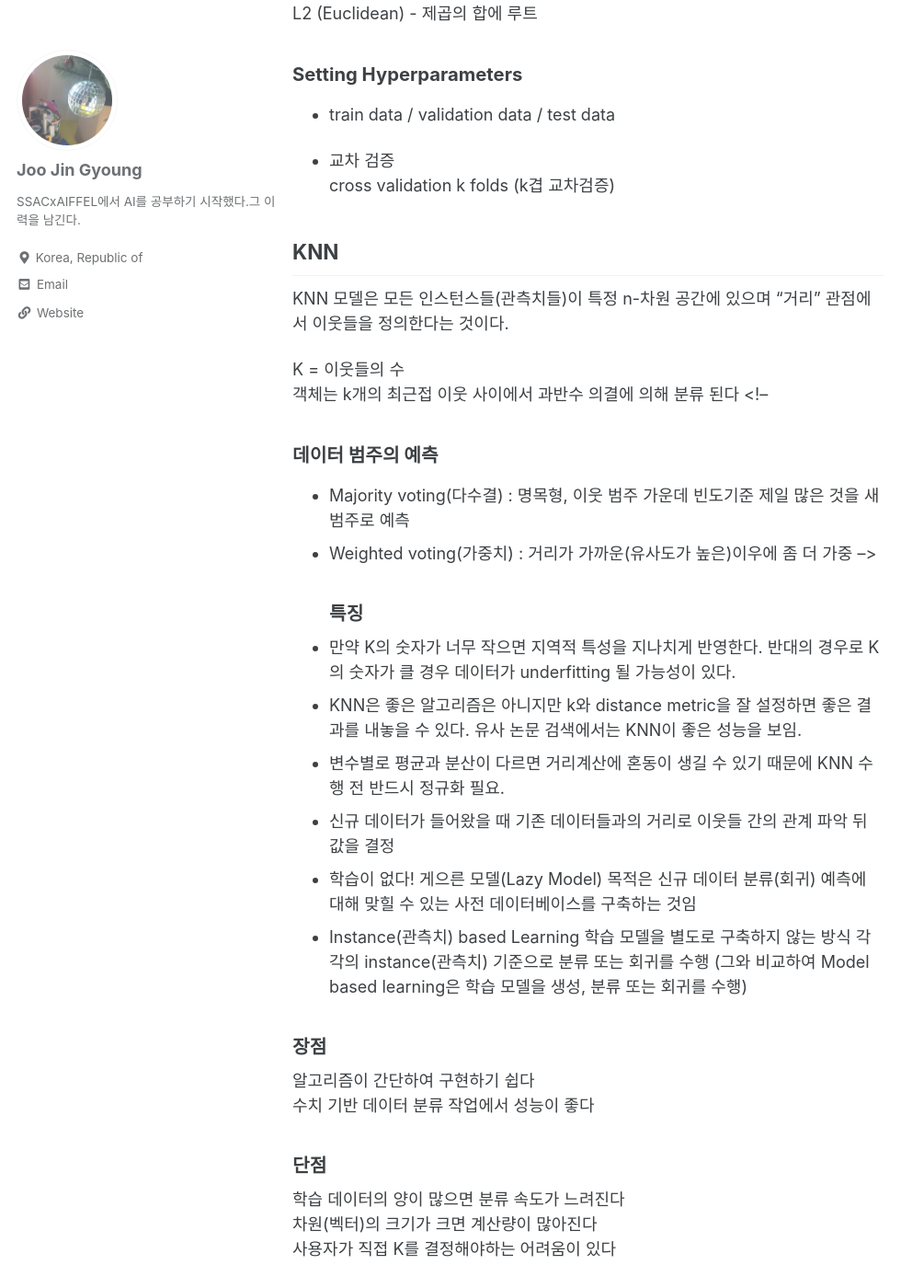
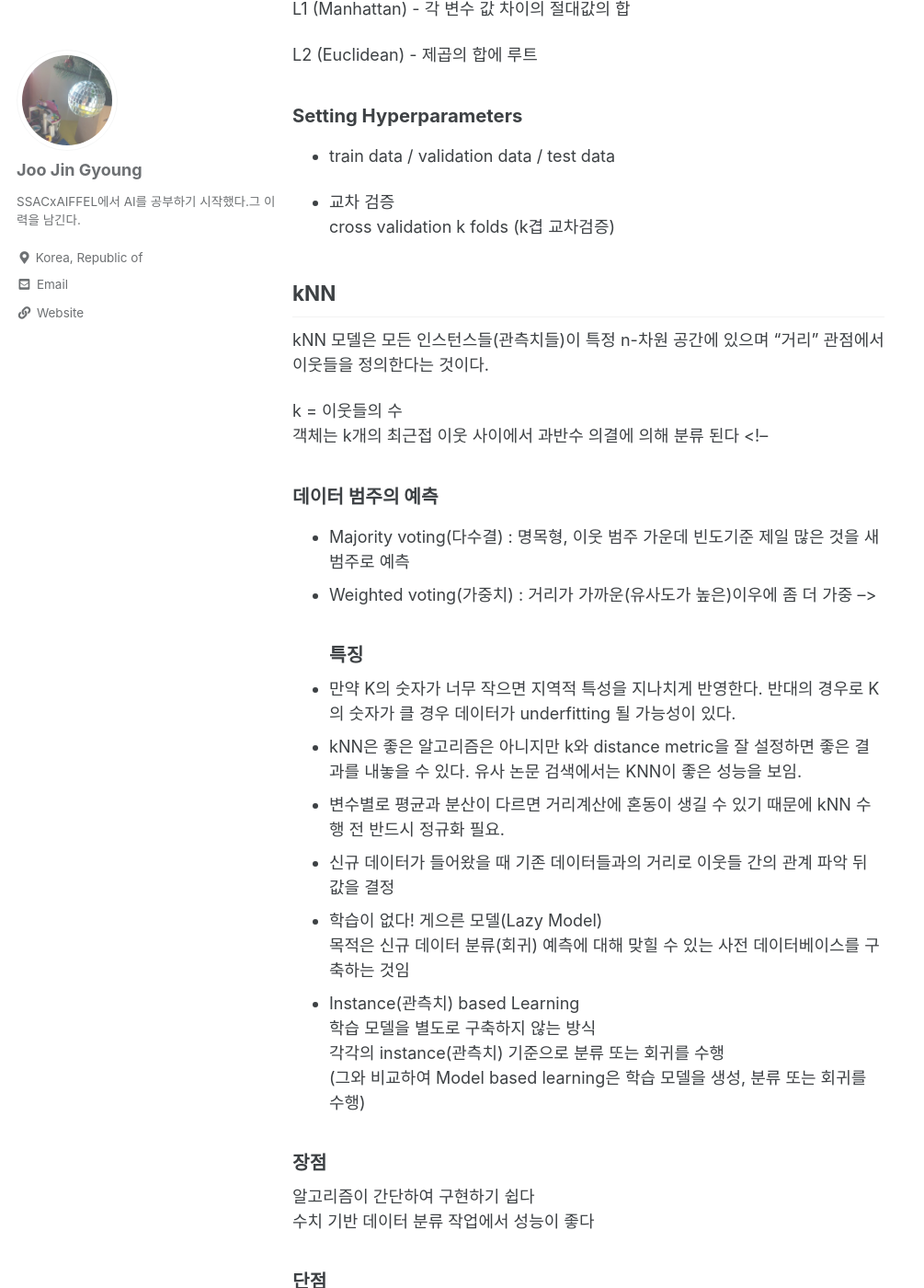
Before and after one commit to adele2020/adele2020.github.io, a Jekyll site: the page built from _posts/2021-01-04-leture02.md, in a window 1280 px wide and 1400 px high, scrolled down 2216 px. Shown: the whole window at 92% size, without its empty margins (0-1005 px from the left). Built offline with Jekyll 4.4.1, drawn with Linux system fonts in a browser that asks for light colours; cached includes are drawn as plain includes; comment, search, counter and statistics services are not loaded; some of the changed text lies outside the part shown.

Commit message:
오타 수정

```diff
--- a/_posts/2021-01-04-leture02.md
+++ b/_posts/2021-01-04-leture02.md
@@ -88,11 +90,11 @@ L2 (Euclidean) - 제곱의 합에 루트
 - 교차 검증
 cross validation k folds (k겹 교차검증)
 
-## KNN
+## kNN
 
-KNN 모델은 모든 인스턴스들(관측치들)이 특정 n-차원 공간에 있으며 “거리” 관점에서 이웃들을 정의한다는 것이다.
+kNN 모델은 모든 인스턴스들(관측치들)이 특정 n-차원 공간에 있으며 “거리” 관점에서 이웃들을 정의한다는 것이다.
 
-K = 이웃들의 수
+k = 이웃들의 수
 객체는 k개의 최근접 이웃 사이에서 과반수 의결에 의해 분류
 된다
 <!--
@@ -105,8 +107,8 @@ K = 이웃들의 수
 - 만약 K의 숫자가 너무 작으면 지역적 특성을 지나치게 반영한다.
 반대의 경우로 K의 숫자가 클 경우
 데이터가 underfitting 될 가능성이 있다.
-- KNN은 좋은 알고리즘은 아니지만 k와 distance metric을 잘 설정하면 좋은 결과를 내놓을 수 있다.  유사 논문 검색에서는 KNN이 좋은 성능을 보임.
-- 변수별로 평균과 분산이 다르면 거리계산에 혼동이 생길 수 있기 때문에 KNN 수행 전 반드시 정규화 필요.
+- kNN은 좋은 알고리즘은 아니지만 k와 distance metric을 잘 설정하면 좋은 결과를 내놓을 수 있다.  유사 논문 검색에서는 KNN이 좋은 성능을 보임.
+- 변수별로 평균과 분산이 다르면 거리계산에 혼동이 생길 수 있기 때문에 kNN 수행 전 반드시 정규화 필요.
 - 신규 데이터가 들어왔을 때 기존 데이터들과의 거리로 이웃들 간의 관계 파악 뒤 값을 결정
 - 학습이 없다! 게으른 모델(Lazy Model)
 목적은 신규 데이터 분류(회귀) 예측에 대해 맞힐 수 있는 사전 데이터베이스를 구축하는 것임
@@ -124,9 +126,9 @@ K = 이웃들의 수
 
 학습 데이터의 양이 많으면 분류 속도가 느려진다
 차원(벡터)의 크기가 크면 계산량이 많아진다
-사용자가 직접 K를 결정해야하는 어려움이 있다
+사용자가 직접 k를 결정해야하는 어려움이 있다
 
-### KNN 스크립트
+### kNN 스크립트
  `(준비중)`
 
-> `KNN에 대한 내용은 추가 정리했음.`
+> `kNN에 대한 내용은 추가 정리했음.`
```
Also changed, not shown: other parts of _posts/2021-01-04-leture02.md (+2 -0 lines).
